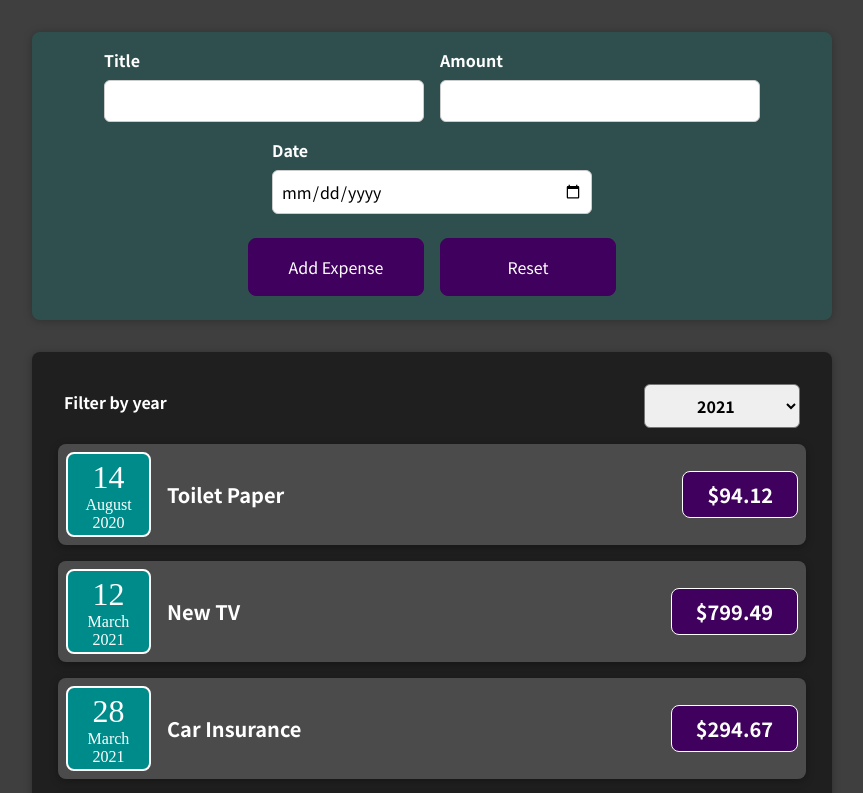
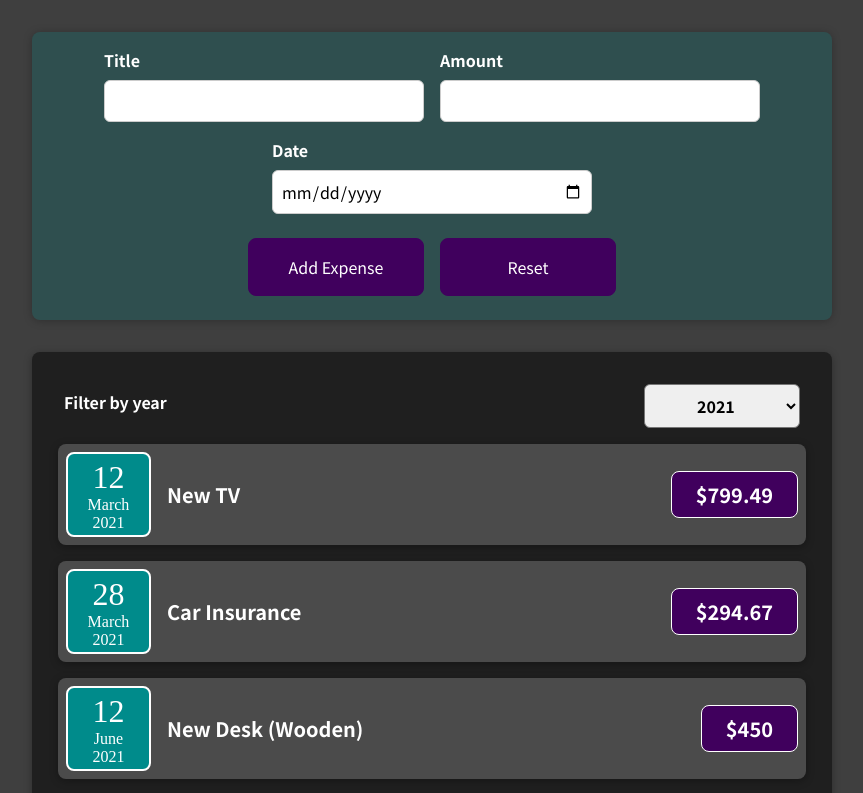
Before and after one commit to Hosseinhgz/expense-tracker-react, a React (Create React App) app: page / in a window 1280 px wide. Shown: the top 793 px of the page, without its empty margins (208-1071 px from the left). Built offline with nearby package versions, Linux system fonts and the light colour scheme.

Commit message:
Update Expenses.js

```diff
--- a/src/components/Expenses/Expenses.js
+++ b/src/components/Expenses/Expenses.js
@@ -5,18 +5,23 @@ import Card from '../UI/Card'
 import ExpensesFilter from '../Filter/ExpensesFilter'
 
 function Expenses(props){
-    const [yearFilter, setYearFilter] = useState(2021)
+    const [yearFilter, setYearFilter] = useState("2021")
     const yearFilterHandler= (selectedYear) => {
         setYearFilter(selectedYear)
         console.log(selectedYear)
     }
+
+    const filteredExpenses = props.expenses.filter( expense => {
+        return expense.date.getFullYear().toString()===yearFilter
+    })
+
         return(
             <Card className='expenses'>
                 <ExpensesFilter
                     onSelectYearFilter={yearFilterHandler}
                     selected={yearFilter}
                 />
-            {props.expenses.map(item =>(
+                {filteredExpenses.map(item =>(
                     <ExpenseItem
                         amount={item.amount}
                         title={item.title}
```
Lines whose indentation alone changed are shown as unchanged.
